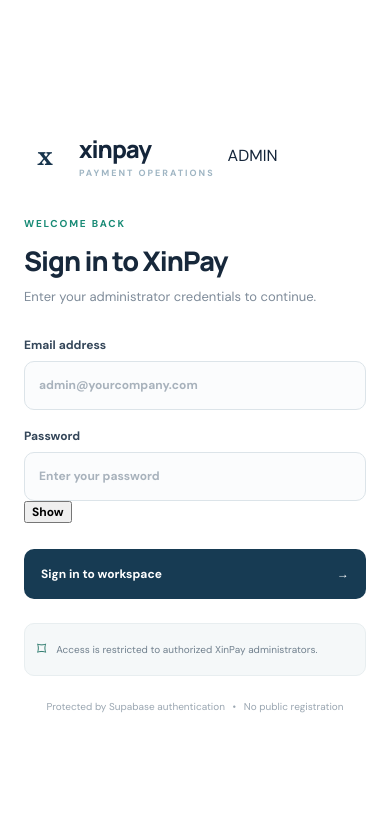
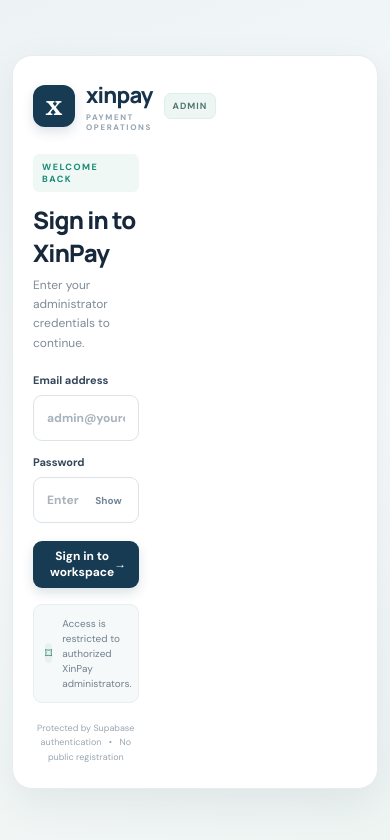
Before and after one commit to nabinchettri18/XINPAY, a React (Vite) app: page / in a window 390 px wide. Shown: the top 840 px of the page. Built offline with nearby package versions, Linux system fonts and the light colour scheme; no server answers.

Commit message:
Refine mobile admin login layout and styling

```diff
--- a/src/styles.css
+++ b/src/styles.css
@@ -40,3 +40,25 @@
 .xp-login-bottom{margin-top:32px;text-align:center;font-size:10px;color:#9aa6b1}.xp-login-bottom span{padding:0 5px}
 @media(max-width:850px){.xp-login-page{padding:18px}.xp-login-layout{grid-template-columns:1fr;min-height:0;max-width:520px}.xp-login-aside{display:none}.xp-login-main{padding:40px 34px}.xp-mobile-brand{display:flex}.xp-login-form h1{font-size:27px}}
 @media(max-width:480px){.xp-login-page{padding:0;background:#fff;align-items:stretch}.xp-login-layout{border:0;border-radius:0;box-shadow:none;min-height:100vh}.xp-login-main{padding:32px 24px;align-items:flex-start}.xp-login-form{margin:auto 0}.xp-mobile-brand{margin-bottom:38px}.xp-login-bottom{margin-top:24px}}
+
+/* Login v2 visual polish */
+.xp-login-page{background:radial-gradient(ellipse at 15% 5%,#eaf2f4 0,transparent 42%),#f3f6f8;padding:24px;}
+.xp-login-layout{min-height:620px;max-width:1040px;border-radius:26px;box-shadow:0 24px 70px rgba(15,38,58,.10);grid-template-columns:40% 60%;}
+.xp-login-aside{padding:40px;background:linear-gradient(150deg,#10253b 0%,#173c55 58%,#1b625c 100%);}
+.xp-aside-content h2{font-size:32px;line-height:1.25;max-width:360px}.xp-aside-content p{font-size:13px;line-height:1.75}
+.xp-login-main{padding:48px 54px;background:linear-gradient(180deg,#fff,#fbfcfd);}
+.xp-login-form{max-width:420px;padding:34px;border:1px solid #e8edf1;border-radius:20px;background:#fff;box-shadow:0 12px 34px rgba(24,48,70,.045);}
+.xp-mobile-brand{gap:11px;margin-bottom:26px;}
+.xp-logo-square,.xp-mobile-brand .xp-logo-square{width:42px!important;height:42px!important;min-width:42px!important;border-radius:12px!important;background:#173b53!important;color:#fff!important;display:grid!important;place-items:center!important;box-shadow:0 5px 12px #173b5324!important;line-height:1!important;}
+.xp-logo-glyph{font-family:Georgia,serif;font-size:26px;font-weight:700;line-height:1;color:#fff;transform:translateY(-1px)}
+.xp-mobile-brand .xp-logo-type{font-size:22px;color:#17334a;letter-spacing:-.8px}.xp-mobile-brand .xp-logo-type small{font-size:8px;letter-spacing:1.6px;color:#93a3b0}
+.xp-brand-badge{margin-left:auto;font-size:9px;letter-spacing:1px;font-weight:800;color:#52756e;background:#eef6f3;border:1px solid #deeee8;padding:6px 8px;border-radius:7px}
+.xp-form-eyebrow{display:inline-flex;align-items:center;gap:8px;font-size:9px;letter-spacing:1.5px;background:#eff8f5;padding:7px 9px;border-radius:6px;}
+.xp-login-form h1{font-size:27px;letter-spacing:-.8px;margin-top:14px}.xp-form-intro{font-size:12px;line-height:1.6;margin-bottom:24px}
+.xp-field{margin:15px 0;font-size:11px}.xp-field input{height:47px;border-radius:9px;background:#fff;font-size:13px;padding:0 13px}.xp-field input::placeholder{font-size:12px}
+.xp-password-wrap{position:relative}.xp-password-wrap input{padding-right:58px}.xp-password-toggle{position:absolute;right:12px;top:50%;transform:translateY(-50%);border:0;background:transparent;color:#718494;font-size:10px;font-weight:700;padding:5px;cursor:pointer}
+.xp-login-submit{height:48px;margin-top:20px;border-radius:9px;background:#173b53;font-size:12px;box-shadow:0 5px 12px rgba(23,59,83,.15)}
+.xp-login-note{margin-top:18px;padding:11px;border-radius:9px;font-size:10px;background:#f6f9fa}.xp-note-icon{width:20px;height:20px;display:grid;place-items:center;background:#e7f2ef;border-radius:6px;font-size:14px}
+.xp-login-bottom{margin-top:20px;font-size:9px;line-height:1.6}
+@media(max-width:850px){.xp-login-page{padding:16px;background:#f3f6f8}.xp-login-layout{max-width:480px;min-height:0;border-radius:22px;box-shadow:0 18px 50px rgba(18,42,62,.08)}.xp-login-main{padding:22px;background:transparent}.xp-login-form{padding:26px 23px}.xp-mobile-brand{margin-bottom:22px}.xp-login-form h1{font-size:25px}.xp-form-intro{margin-bottom:20px}}
+@media(max-width:480px){.xp-login-page{padding:12px;min-height:100dvh;align-items:center;background:linear-gradient(160deg,#edf3f5,#f8fafb 55%,#edf4f2)}.xp-login-layout{min-height:0;width:100%;border-radius:20px;border:1px solid #e5edf0;box-shadow:0 14px 40px rgba(20,43,62,.08)}.xp-login-main{padding:0;align-items:center}.xp-login-form{margin:0;width:100%;padding:24px 20px;border:0;border-radius:20px;box-shadow:none;background:transparent}.xp-mobile-brand{margin-bottom:22px}.xp-login-form h1{font-size:24px;margin:11px 0 7px}.xp-form-intro{font-size:12px;margin-bottom:20px}.xp-field{margin:14px 0}.xp-field input{height:46px}.xp-login-submit{height:47px;margin-top:18px}.xp-login-note{margin-top:16px}.xp-login-bottom{margin-top:18px}}
```
